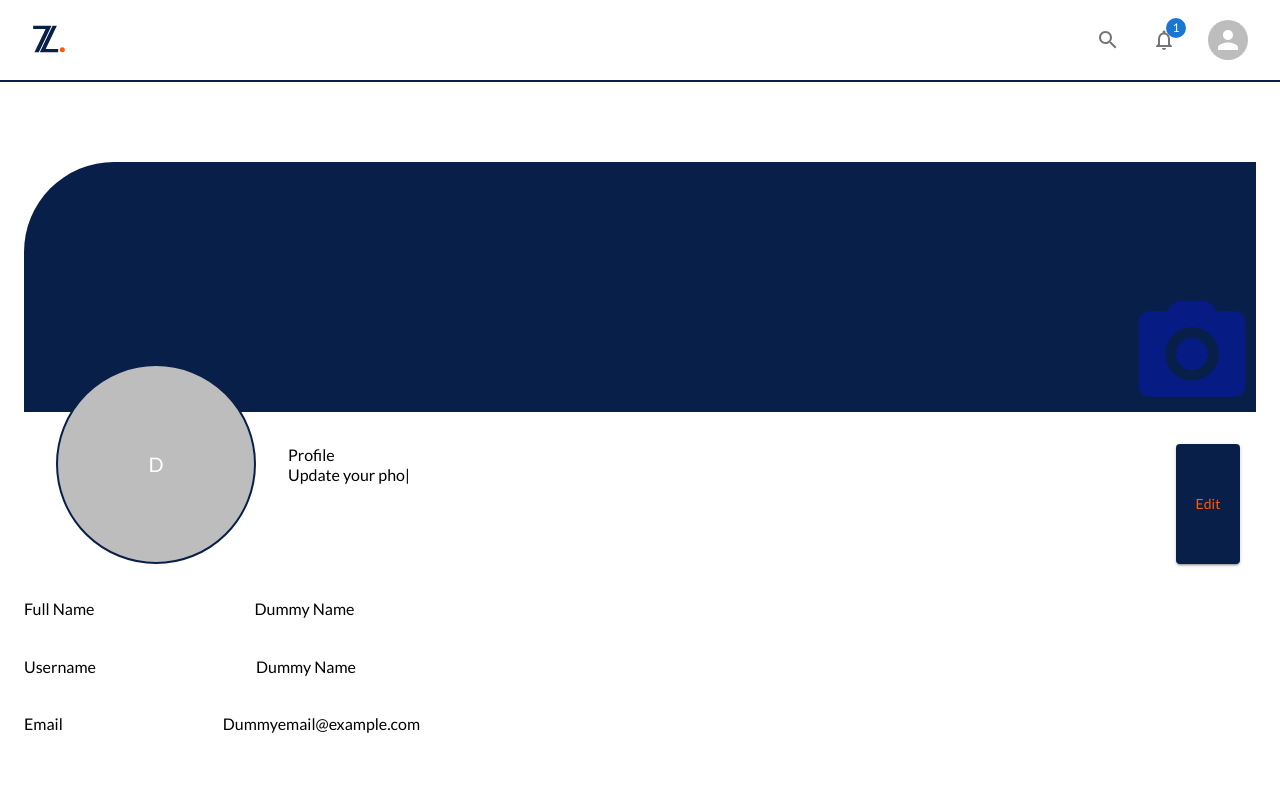
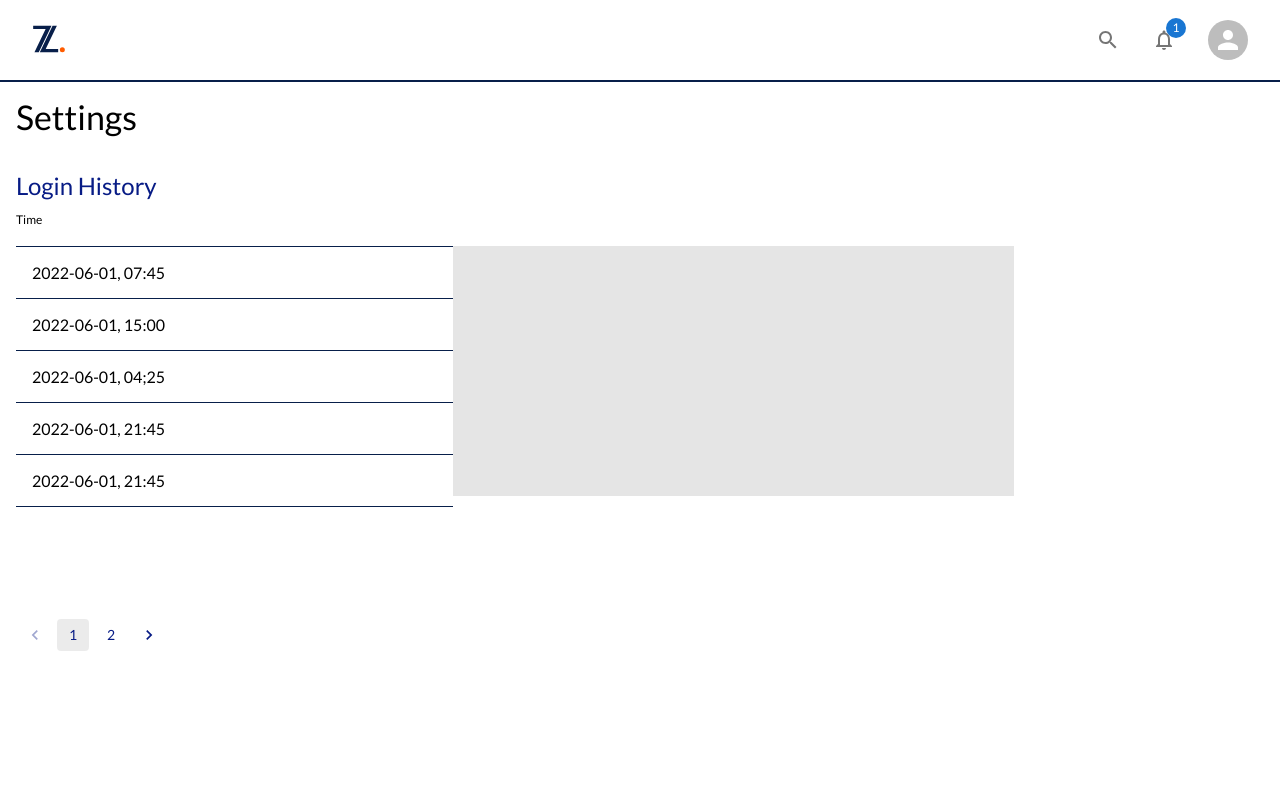
Before and after one commit to Vinyl-Davyl/zapi-dummy-fe, a React (Create React App) app: page /user/settings in a window 1280 px wide. Shown: the top 800 px of the page. Built offline with nearby package versions, Linux system fonts and the light colour scheme.

Commit message:
added settings page

```diff
--- a/src/App.js
+++ b/src/App.js
@@ -5,11 +5,10 @@ import { ThemeProvider } from '@mui/material'
 import { makeStyles } from '@mui/styles'
 
 
-import { ForgotPassword, Home, LoginPage, SingleApi, UserProfile, Categories, Category, CreateOrg, Signup } from './pages'
+import { ForgotPassword, Home, LoginPage, SingleApi, UserProfile, Categories, Category, CreateOrg, Signup, Settings } from './pages'
 import { Navbar } from './components'
 import { theme } from './theme'
 import { getApis } from './redux/features/api/apiSlice'
-// @taiwoAkindele add this component to the index.js file as a named export
 
 const useStyles = makeStyles({
   router_container: {
@@ -34,16 +33,22 @@ const App = () => {
       <Navbar query={query} setQuery={setQuery} />
       <div className={classes.router_container}>
         <Routes>
+          {/* General Pages */}
           <Route path='/' element={<Home />} />
           <Route path='/login' element={<LoginPage />} />
-          {/* @taiwoAkindele there was a component here */}
           <Route path='/signup' element={<Signup />} />
           <Route path='/forgot-password' element={<ForgotPassword />} />
-          {/* @taiwoAkindele and you created another one here */}
+
+          {/* API Pages */}
           <Route path='/api/:id' element={<SingleApi />} />
           <Route path='/api/categories' element={<Categories />} />
           <Route path='/api/categories/:category' element={<Category />} />
+
+          {/* User Pages */}
           <Route path='/user/:id' element={<UserProfile />} />
+          <Route path='/user/settings' element={<Settings />} />
+
+          {/* Organization Pages */}
           <Route path='/orgs/:id' />
           <Route path='/orgs/create-new' element={<CreateOrg />} />
         </Routes>
--- a/src/components/Carousel.jsx
+++ b/src/components/Carousel.jsx
@@ -30,7 +30,7 @@ const CarouselComponent = ({ header, description, category }) => {
     dots: true,
     infinite: true,
     speed: 400,
-    slidesToShow: 3,
+    slidesToShow: 2,
     slidesToScroll: 1,
     responsive: [
       {
@@ -45,7 +45,7 @@ const CarouselComponent = ({ header, description, category }) => {
   }
 
   return (
-    <Stack direction='column' width={`95%`} my={4}>
+    <Stack direction='column' width={`100%`} my={4}>
       <Stack direction='row' alignItems='center' justifyContent='space-between' width={`95%`} mb={1}>
       <Typography variant='h5'>
         {header}
--- a/src/components/TabPanel.jsx
+++ b/src/components/TabPanel.jsx
@@ -2,9 +2,9 @@ import React from 'react'
 import { Box } from '@mui/material'
 import PropTypes from 'prop-types'
 
-const TabPanel = ({ children, value, index, ...other}) => {
+const TabPanel = ({ children, className, value, index, ...other}) => {
   return (
-    <div role='tabpanel' hidden={value !== index} id={`simple-tab-${index}`} {...other} >
+    <div className={className} role='tabpanel' hidden={value !== index} id={`simple-tab-${index}`} {...other} >
         {value === index && (
           <Box>{children}</Box>
         )}
--- a/src/components/UserHeader.jsx
+++ b/src/components/UserHeader.jsx
@@ -2,53 +2,43 @@ import React from 'react'
 import { Avatar, Stack, Typography, Button} from '@mui/material'
 import { makeStyles } from '@mui/styles'
 import CameraAltRoundedIcon from '@mui/icons-material/CameraAltRounded';
-import Typed from "react-typed";
+// import Typed from "react-typed";
 
 const useStyles = makeStyles({
   main: {
     borderRadius: '90px 0 0 0 ',
-      height: '250px',
-      marginTop: '50px',
+    height: '150px',
     backgroundColor: 'var(--mid)',
     border:'none'
   },
-
   image: {
     position:'static !important',
-      minWidth: '200px',
-      minHeight: '200px',
+    minWidth: '150px',
+    minHeight: '150px',
     marginTop: '-3rem',
     marginLeft: '2rem',
     border: '2px solid var(--mid)'
-
   },
-
-
-
 })
 
-  const UserHeader = () => {
+  const UserHeader = ({ image }) => {
 
     const classes = useStyles()
       return(
       <>
-
       <Stack>
         <Stack  className={classes.main}>
-              <Typography variant='h2'> <CameraAltRoundedIcon style={{ color: 'var(--base)', fontSize: '8rem', display: 'flex', marginLeft: 'auto', marginTop:'8rem' }}/></Typography>
+          <Typography variant='h2'> <CameraAltRoundedIcon style={{ color: 'var(--base)', fontSize: '4rem', display: 'flex', marginLeft: 'auto', marginTop:'5.5rem' }}/></Typography>
         </Stack>
       </Stack>
       <Stack direction={{ xs: 'column', sm:'column', md:'row', lg:'row'  }}>
-              <Avatar className={classes.image} alt='Dummy-image' src='/'  />
+          <Avatar className={classes.image} alt='Dummy-image' src={image}  />
         <Stack direction='column' style={{ padding: '2rem' }}>
-              <Typography variant='h5' style={{ fontSize: '1rem'}} >Profile</Typography>
-              <Typed strings={['Update your photo ','and personal details']} typeSpeed={40} backSpeed={30} loop />
+          <Typography variant='h5' style={{ fontSize: '1rem'}}>Profile</Typography>
+          {/* <Typed strings={['Update your photo ','and personal details']} typeSpeed={40} backSpeed={30} loop /> */}
         </Stack>
-              <Button variant='contained' style={{ marginLeft:'auto', marginTop:'2rem' }}> Edit </Button>
+          <Button variant='contained' style={{ height: '40px', marginLeft:'auto', marginTop:'2rem' }}>Edit</Button>
       </Stack>
-
-
-
       </>
       )
   }
--- a/src/components/UserMenu.jsx
+++ b/src/components/UserMenu.jsx
@@ -41,12 +41,12 @@ const UserMenu = () => {
                 </ListItemText>
             </MenuItem>
             <Divider orientation='horizontal' />
-            <Link to='/user/001'>
+            <Link to='/user/:id'>
             <MenuItem onClick={handleClose}>
                 Profile
             </MenuItem>
             </Link>
-            <Link to='/'>
+            <Link to='/user/settings'>
             <MenuItem onClick={handleClose}>
                 Settings
             </MenuItem>
--- a/src/components/index.js
+++ b/src/components/index.js
@@ -6,6 +6,7 @@ export { default as InputField } from './InputField'
 export { default as LoadingSpinner } from './LoadingSpinner'
 export { default as Modal } from './Modal'
 export { default as Navbar } from './Navbar'
+export { default as ResizeableDiv } from './ResizeableDiv'
 export { default as Sidebar } from './Sidebar'
 export { default as Search } from './Search'
 export { default as Textbox } from './Textbox'
--- a/src/index.css
+++ b/src/index.css
@@ -1,5 +1,10 @@
 @import url('https://fonts.googleapis.com/css2?family=Lato:wght@100;300;400;700;900&family=Leckerli+One&display=swap');
 
+/*
+* ====================
+* Global Styles
+* ====================
+*/
 :root {
   --base: #071B85;
   --alt: #FF5C00;
@@ -69,3 +74,21 @@ a {
   0% { transform: rotate(0deg)}
   100% { transform: rotate(360deg)}
 }
+
+/*
+* ====================
+* Resizeable Div
+* ====================
+*/
+#container {
+  position: relative;
+  background-color: lightpink;
+  border: solid red 1px;
+}
+
+#draghandle {
+  position: absolute;
+  bottom: 0;
+  right: 0;
+  transform: translate(50%, 50%);
+}
--- /dev/null
+++ b/src/pages/Settings.jsx
@@ -0,0 +1,72 @@
+import React, { useState } from 'react'
+import { Box, Divider, List, ListItem, Pagination, Stack, Typography } from '@mui/material'
+import { makeStyles } from '@mui/styles'
+
+import { TabPanel } from '../components'
+
+const times = ['2022-06-01, 07:45', '2022-06-01, 15:00', '2022-06-01, 04;25' ,'2022-06-01, 21:45', '2022-06-01, 21:45']
+
+const useStyles = makeStyles({
+    page: {
+        width: '35%',
+        height: '381px',
+        overflowY: 'auto',
+        overflowX: 'hidden',
+        padding: '0px',
+        margin: '0px',
+    },
+    list_items: {
+        margin: '0.5rem 0'
+    },
+    map: {
+        width: '45%',
+        height: '250px',
+        background: 'var(--light)',
+        border: '1px solid var(--primary)',
+        margin: '0.5rem 0'
+    }
+})
+
+const Settings = () => {
+    const classes = useStyles()
+    const [page, setPage] = useState(1)
+
+    const handleChange = (event, value) => {
+        setPage(value)
+    }
+
+  return (
+    <Stack direction='column' width='100%'>
+        <Typography variant='h4' color='textInfo' mb={4}>
+            Settings
+        </Typography>
+        <Typography variant='h5' color='textPrimary' gutterBottom>
+            Login History
+        </Typography>
+        <Typography variant='caption' mb={1}>
+            Time
+        </Typography>
+        <Stack direction='row'width='100%' >
+            <TabPanel className={classes.page} value={page} index={1}>
+                <List >
+                    <Divider orientation='horizontal' />
+                    {times.map(time => (
+                        <div key={time}>
+                            <ListItem className={classes.list_items} key={time}>{time}</ListItem>
+                            <Divider orientation='horizontal' />
+                        </div>
+                    ))}
+                </List>
+           </TabPanel>
+           <TabPanel className={classes.page} value={page} index={2} children='Nothing to see here' />
+           <Box className={classes.map}>
+               {/* Map */}
+           </Box>
+        </Stack>
+        {/* This portion might log some errors to the console, it is nothing to worry about as long as the controls work. */}
+        <Pagination count={2} shape='rounded' size='samall' onChange={handleChange}/>
+    </Stack>
+  )
+}
+
+export default Settings
--- a/src/pages/UserProfile.jsx
+++ b/src/pages/UserProfile.jsx
@@ -4,41 +4,28 @@ import { makeStyles } from '@mui/styles'
 import {TabPanel} from '../components'
 import { UserHeader } from '../components'
 
-
-
-
 const useStyles = makeStyles({
-
-
   mainTab:{
-    marginTop:'7rem',
+    marginTop: '1rem',
     justifyContent:'center',
-    borderBottom: '2px solid var(--base)'
+    borderBottom: '1px solid var(--base)'
   },
   tabpanel:{
     textAlign:'center',
     marginTop:'5rem'
   },
   tabs:{
-
     '&:hover':{
-      border:'1px solid var(--base) ',
-      borderBottom:'none'
+      backgroundColor: 'rgba(0,0,0,0.1)'
     }
   },
-
-
-
 })
 
 const UserProfile = () => {
-
   const classes = useStyles()
   const [tab, setTab] = useState(0)
 
   return (
-    <>
-      <main >
     <Stack direction='column' >
       <UserHeader />
       <Stack>
@@ -70,8 +57,6 @@ const UserProfile = () => {
         </Stack>
       </Stack>
     </Stack>
-      </main>
-    </>
   )
 }
 
--- a/src/pages/index.js
+++ b/src/pages/index.js
@@ -4,6 +4,7 @@ export { default as CreateOrg } from './CreateOrg'
 export { default as ForgotPassword } from './ForgotPassword'
 export { default as Home } from './Home'
 export { default as LoginPage } from './LoginPage'
+export { default as Settings } from './Settings'
 export { default as Signup } from './Signup'
 export { default as SingleApi } from './SingleApi'
 export { default as UserProfile } from './UserProfile'
--- a/src/theme.js
+++ b/src/theme.js
@@ -51,7 +51,8 @@ export const theme = createTheme({
             primary: '#071B85',
             secondary: '#757575',
             alternate: '#000000',
-            error: '#C00C00'
+            error: '#C00C00',
+            info: '#081F4A'
         }
     }
 })
```
Also changed, not shown: src/components/ResizeableDiv.jsx (added, +36 -0 lines). Lines whose indentation alone changed are shown as unchanged.
